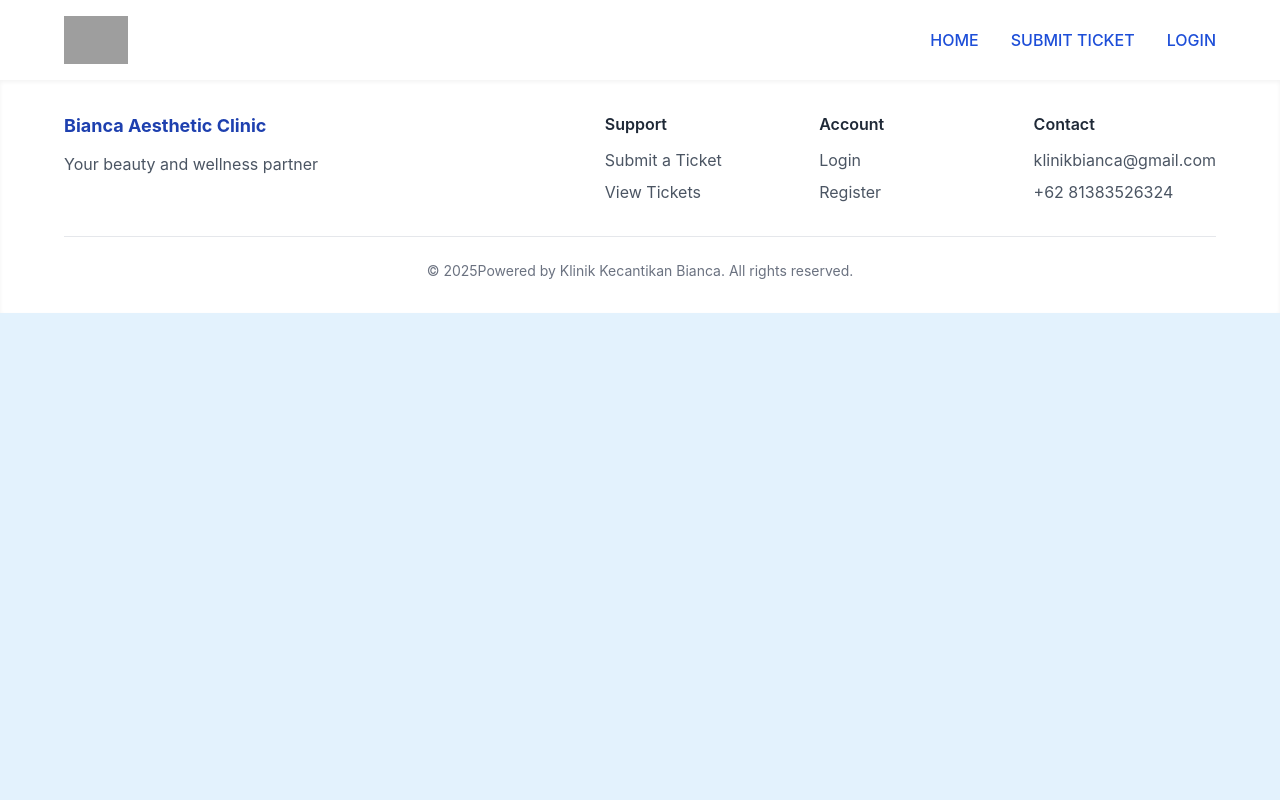
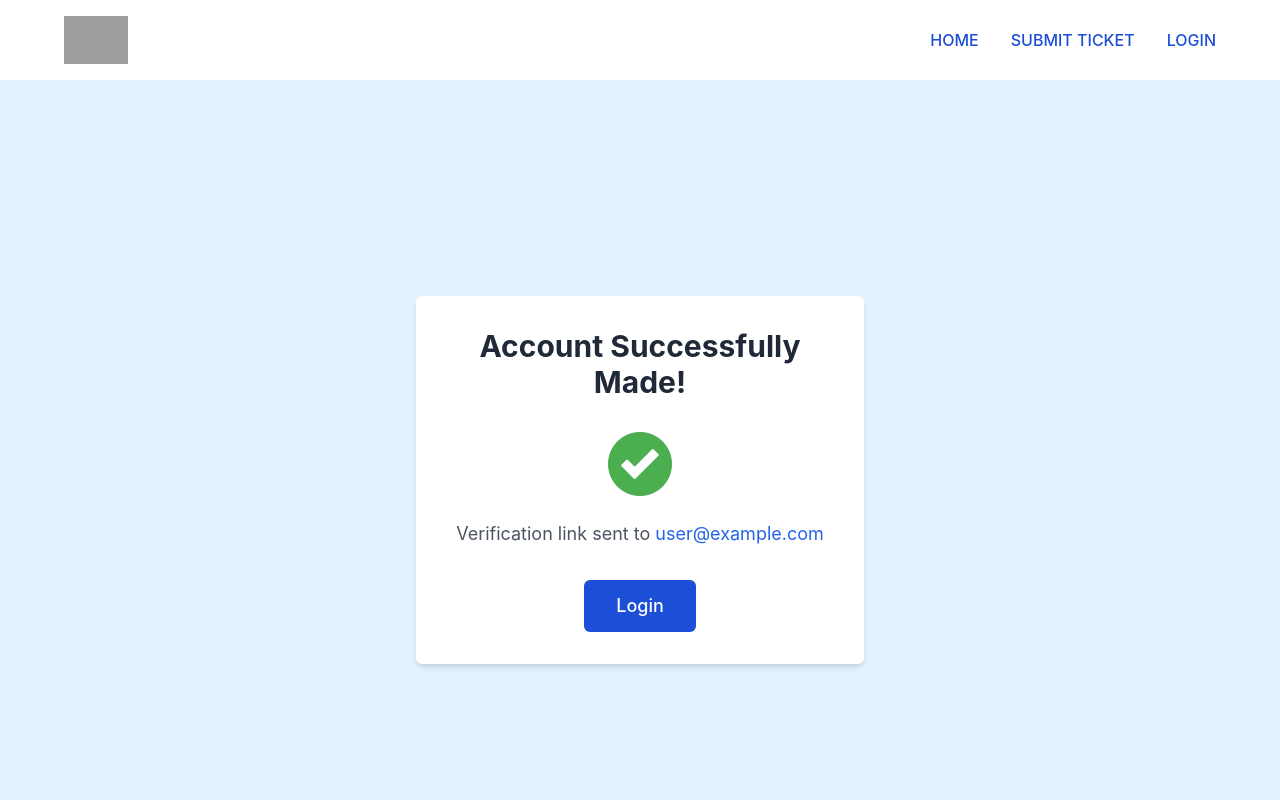
Before and after one commit to almirarana31/wads-proto, a React (Create React App) app in the folder frontend/: page /success-signup in a window 1280 px wide. Shown: the top 800 px of the page. Built offline with nearby package versions, Linux system fonts and the light colour scheme; grey boxes are pictures that could not be loaded.

Commit message:
confirmation pages

```diff
--- a/frontend/src/App.js
+++ b/frontend/src/App.js
@@ -10,6 +10,8 @@ import ViewTicketsPage from './pages/ViewTicketsPage';
 import ForgotPasswordPage from './pages/ForgotPasswordPage';
 import ResetPasswordVerifyPage from './pages/ResetPasswordVerifyPage';
 import ResetPasswordPage from './pages/ResetPasswordPage';
+import ConfirmTicketPage from './pages/ConfirmTicketPage';
+import SuccessSignup from './pages/SuccessSignup';
 import Footer from './components/Footer';
 
 function App() {
@@ -47,10 +49,11 @@ function App() {
             <Route
               path="/login"
               element={<LoginPage onLogin={handleLogin} />}
-            />            <Route path="/signup" element={<SignUpPage />} />
-            <Route path="/forgot-password" element={<ForgotPasswordPage />} />
+            />            <Route path="/signup" element={<SignUpPage />} />            <Route path="/forgot-password" element={<ForgotPasswordPage />} />
             <Route path="/reset-password-verify" element={<ResetPasswordVerifyPage />} />
             <Route path="/reset-password" element={<ResetPasswordPage />} />
+            <Route path="/confirm-ticket" element={<ConfirmTicketPage />} />
+            <Route path="/success-signup" element={<SuccessSignup />} />
             <Route
               path="/view-tickets"
               element={
--- a/frontend/src/pages/ConfirmTicketPage.js
+++ b/frontend/src/pages/ConfirmTicketPage.js
@@ -1,6 +1,6 @@
 import React from 'react';
 import { Link, useLocation } from 'react-router-dom';
-import { check } from 'assets/accept.png'
+import checkIcon from '../assets/accept.png';
 
 function ConfirmTicketPage() {
   const location = useLocation();
@@ -32,10 +32,9 @@ function ConfirmTicketPage() {
           <h1 className="text-3xl font-bold text-gray-800 text-center mb-6">
             Ticket Submitted Successfully!
           </h1>
-
-          {/* Green checkmark icon */}
+            {/* Green checkmark icon */}
           <div className="flex justify-center mb-6">
-            <img src={check} alt="Success" className="w-16 h-16" />
+            <img src={checkIcon} alt="Success" className="w-16 h-16" />
           </div>
 
           {/* Ticket details section */}
--- a/frontend/src/pages/SignUpPage.js
+++ b/frontend/src/pages/SignUpPage.js
@@ -6,7 +6,6 @@ function SignUpPage() {
   const [formData, setFormData] = useState({
     name: '',
     email: '',
-    phone: '',
     password: '',
     confirmPassword: ''
   });
@@ -19,7 +18,6 @@ function SignUpPage() {
       [name]: value
     });
   };
-
   const handleSubmit = (e) => {
     e.preventDefault();
     setError('');
@@ -33,8 +31,9 @@ function SignUpPage() {
     console.log('Sign up form submitted:', formData);
     // In a real app, you would register the user with your backend here
 
-    // Redirect to login page after successful registration
-    navigate('/login');
+    // Redirect to success page after successful registration
+    // Pass the email to display on the success page
+    navigate('/success-signup', { state: { email: formData.email } });
   };
 
   return (
@@ -71,19 +70,6 @@ function SignUpPage() {
                 id="email"
                 name="email"
                 value={formData.email}
-                onChange={handleInputChange}
-                className="w-full p-2 border border-gray-300 rounded focus:outline-none focus:ring-2 focus:ring-blue-300"
-                required
-              />
-            </div>
-
-            <div>
-              <label htmlFor="phone" className="block text-blue-700 mb-2">Phone Number:</label>
-              <input
-                type="tel"
-                id="phone"
-                name="phone"
-                value={formData.phone}
                 onChange={handleInputChange}
                 className="w-full p-2 border border-gray-300 rounded focus:outline-none focus:ring-2 focus:ring-blue-300"
                 required
--- a/frontend/src/pages/SubmitTicketPage.js
+++ b/frontend/src/pages/SubmitTicketPage.js
@@ -1,7 +1,9 @@
 import React, { useState } from 'react';
 import { ChevronDown } from 'lucide-react';
+import { useNavigate } from 'react-router-dom';
 
 function SubmitTicketPage() {
+  const navigate = useNavigate();
   const [formData, setFormData] = useState({
     email: '',
     title: '',
@@ -13,11 +15,22 @@ function SubmitTicketPage() {
     const { name, value } = e.target;
     setFormData({ ...formData, [name]: value });
   };
-
   const handleSubmit = () => {
     // This would be where backend integration happens
     console.log('Form submitted:', formData);
-    alert('Ticket submitted successfully!');
+
+    // Generate a mock ticket ID - in a real app this would come from backend
+    const ticketId = 'TKT-' + Math.floor(Math.random() * 1000).toString().padStart(3, '0');
+
+    // Create ticket object to pass to the confirmation page
+    const ticket = {
+      ticketId: ticketId,
+      title: formData.title,
+      createdAt: new Date().toISOString(),
+      email: formData.email,
+      phone: '08123456789' // In a real app, you'd collect this from the form
+    };
+
     // Reset form
     setFormData({
       email: '',
@@ -25,6 +38,9 @@ function SubmitTicketPage() {
       category: 'General',
       description: '',
     });
+
+    // Navigate to the confirmation page with ticket data
+    navigate('/confirm-ticket', { state: { ticket } });
   };
 
   return (
--- /dev/null
+++ b/frontend/src/pages/SuccessSignup.js
@@ -0,0 +1,39 @@
+import React from 'react';
+import { Link, useLocation } from 'react-router-dom';
+import checkIcon from '../assets/accept.png';
+
+function SuccessSignup() {
+  const location = useLocation();
+  // Get email from location state, fallback to example email
+  const email = location.state?.email || 'user@example.com';
+
+  return (
+    <div className="min-h-screen bg-blue-100 py-6 sm:py-12 px-4 flex items-center justify-center">
+      <div className="max-w-md w-full mx-auto">
+        <div className="bg-white rounded-md shadow-md p-8 text-center">
+          <h1 className="text-3xl font-bold text-gray-800 mb-8">
+            Account Successfully Made!
+          </h1>
+
+          {/* Green checkmark icon */}
+          <div className="flex justify-center mb-6">
+            <img src={checkIcon} alt="Success" className="w-16 h-16" />
+          </div>
+
+          <p className="text-lg text-gray-600 mb-8">
+            Verification link sent to <span className="text-blue-600">{email}</span>
+          </p>
+
+          <Link
+            to="/login"
+            className="inline-block bg-blue-700 hover:bg-blue-800 text-white py-3 px-8 rounded-md text-lg font-medium transition-colors"
+          >
+            Login
+          </Link>
+        </div>
+      </div>
+    </div>
+  );
+}
+
+export default SuccessSignup;
```
